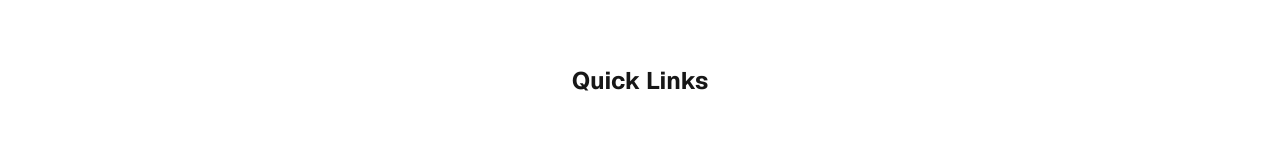
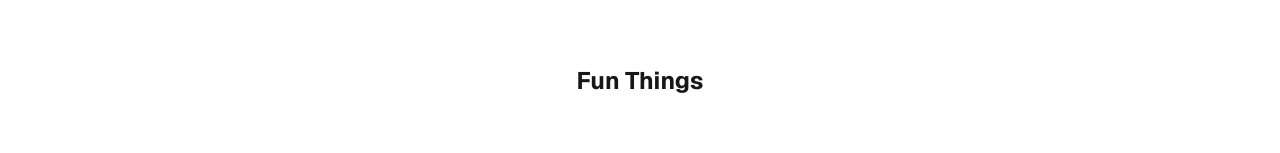
Before and after one commit to ryanisho/kar, a Next.js app in the folder kar/: page / in a window 1280 px wide. Shown: the part 1245-1398 px from the top of the page. Built offline with nearby package versions, Linux system fonts and the light colour scheme.

Commit message:
changed title for bottom row of homepage

```diff
--- a/kar/src/app/page.tsx
+++ b/kar/src/app/page.tsx
@@ -298,7 +298,7 @@ export default function Home() {
               textAlign: "center",
             }}
           >
-            Quick Links
+            Fun Things
           </h3>
 
           <div
```
